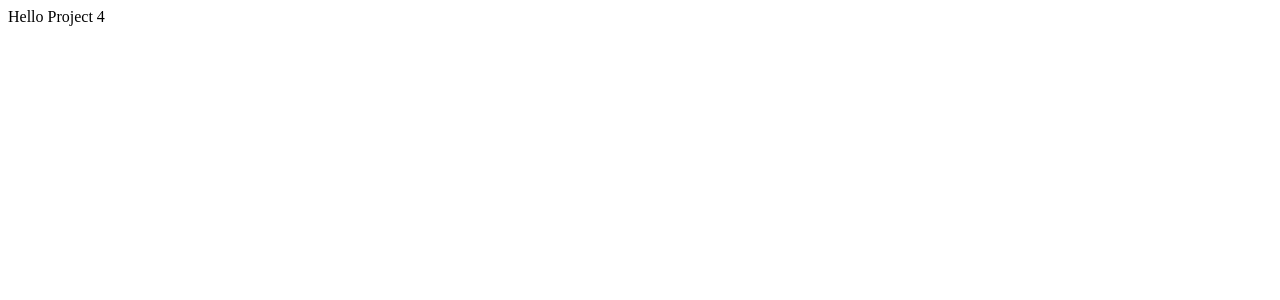
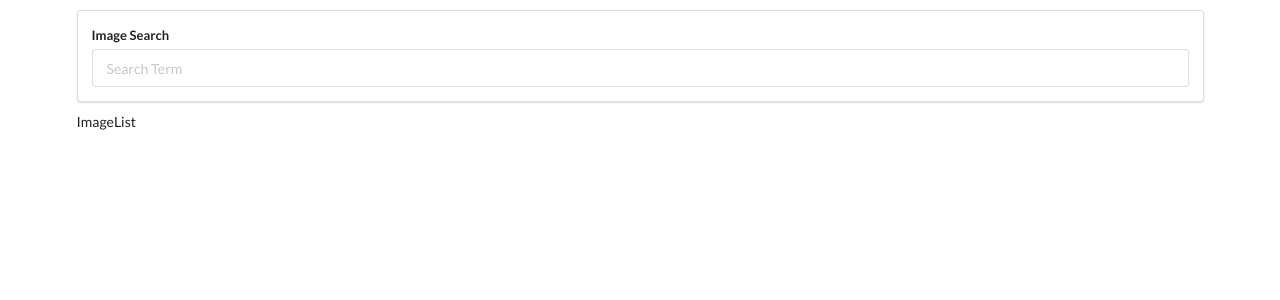
Before and after one commit to Christian1984/modern-react-with-redux-course, a React (Create React App) app in the folder 4-user-input/: page / in a window 1280 px wide. Shown: the top 300 px of the page. Built offline with nearby package versions, Linux system fonts and the light colour scheme.

Commit message:
scaffolding and some basic styling

```diff
--- a/4-user-input/public/index.html
+++ b/4-user-input/public/index.html
@@ -5,6 +5,7 @@
     <link rel="icon" href="%PUBLIC_URL%/favicon.ico" />
     <meta name="viewport" content="width=device-width, initial-scale=1" />
     <meta name="theme-color" content="#000000" />
+    <link rel="stylesheet" href="https://cdnjs.cloudflare.com/ajax/libs/semantic-ui/2.4.1/semantic.min.css" integrity="sha512-8bHTC73gkZ7rZ7vpqUQThUDhqcNFyYi2xgDgPDHc+GXVGHXq+xPjynxIopALmOPqzo9JZj0k6OqqewdGO3EsrQ==" crossorigin="anonymous" referrerpolicy="no-referrer" />
     <meta
       name="description"
       content="Web site created using create-react-app"
--- /dev/null
+++ b/4-user-input/src/components/App.js
@@ -0,0 +1,18 @@
+import React from "react";
+import ImageList from "./ImageList";
+import SearchBar from "./SearchBar";
+
+const App = () => {
+    return (
+        <div>
+            <div className="ui container" style={ {marginTop: "10px"} }>
+                <SearchBar />
+            </div>
+            <div className="ui container" style={ {marginTop: "10px"} }>
+                <ImageList />
+            </div>
+        </div>
+    );
+};
+
+export default App;
--- /dev/null
+++ b/4-user-input/src/components/ImageList.js
@@ -0,0 +1,11 @@
+import React from "react";
+
+class ImageList extends React.Component {
+    render() {
+        return (
+            <div>ImageList</div>
+        );
+    }
+}
+
+export default ImageList
--- /dev/null
+++ b/4-user-input/src/components/SearchBar.js
@@ -0,0 +1,18 @@
+import React from "react";
+
+class SearchBar extends React.Component {
+    render() {
+        return (
+            <div className="ui segment">
+                <form className="ui form">
+                    <div className="field">
+                        <label htmlFor="search">Image Search</label>
+                        <input type="text" name="search" placeholder="Search Term" />
+                    </div>
+                </form>
+            </div>
+        );
+    }
+}
+
+export default SearchBar
--- a/4-user-input/src/index.js
+++ b/4-user-input/src/index.js
@@ -1,12 +1,7 @@
 import React from 'react';
 import ReactDOM from 'react-dom';
+import App from './components/App';
 import reportWebVitals from './reportWebVitals';
-
-const App = () => {
-    return (
-        <div>Hello Project 4</div>
-    );
-};
 
 ReactDOM.render(<App />, document.getElementById('root'));
 
```
